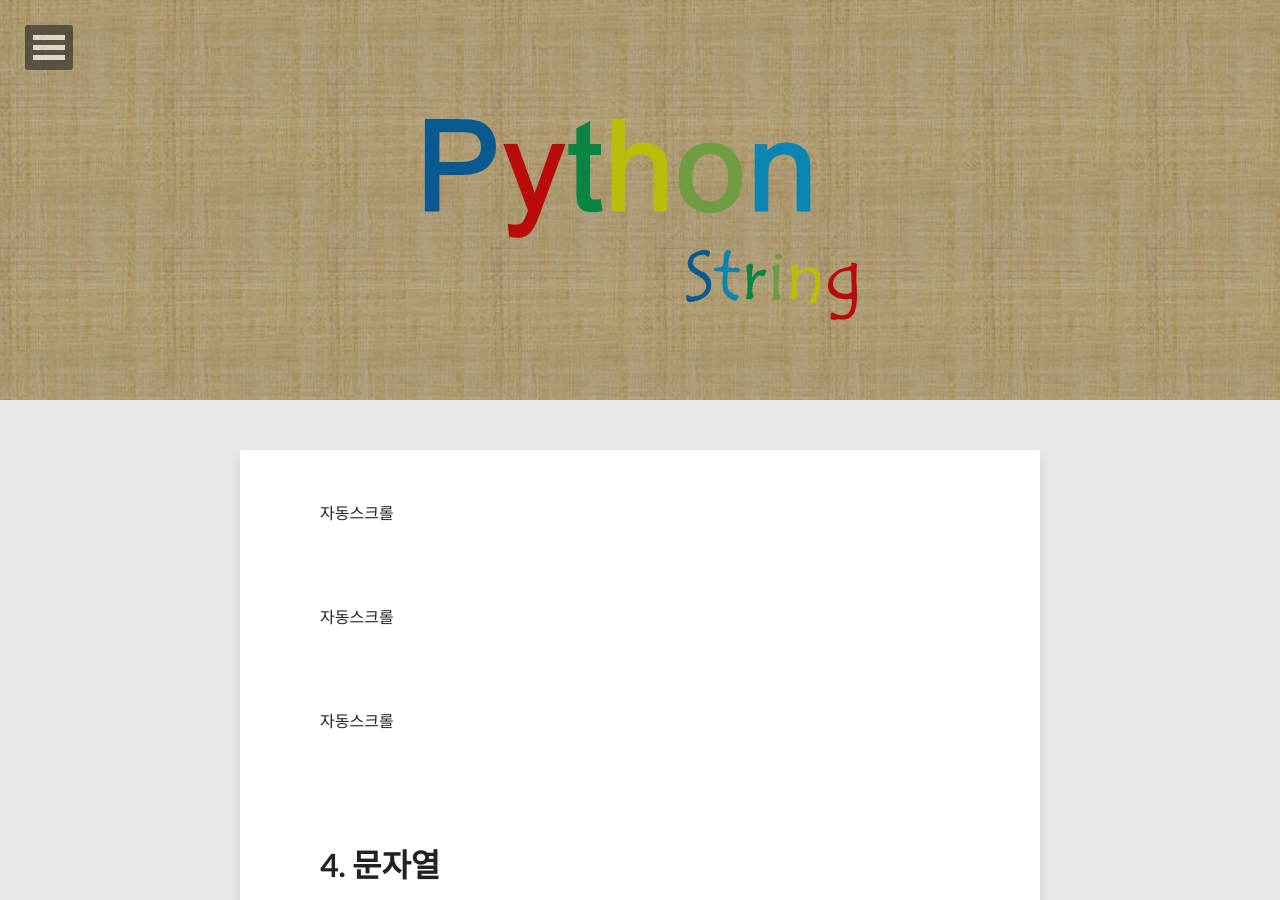
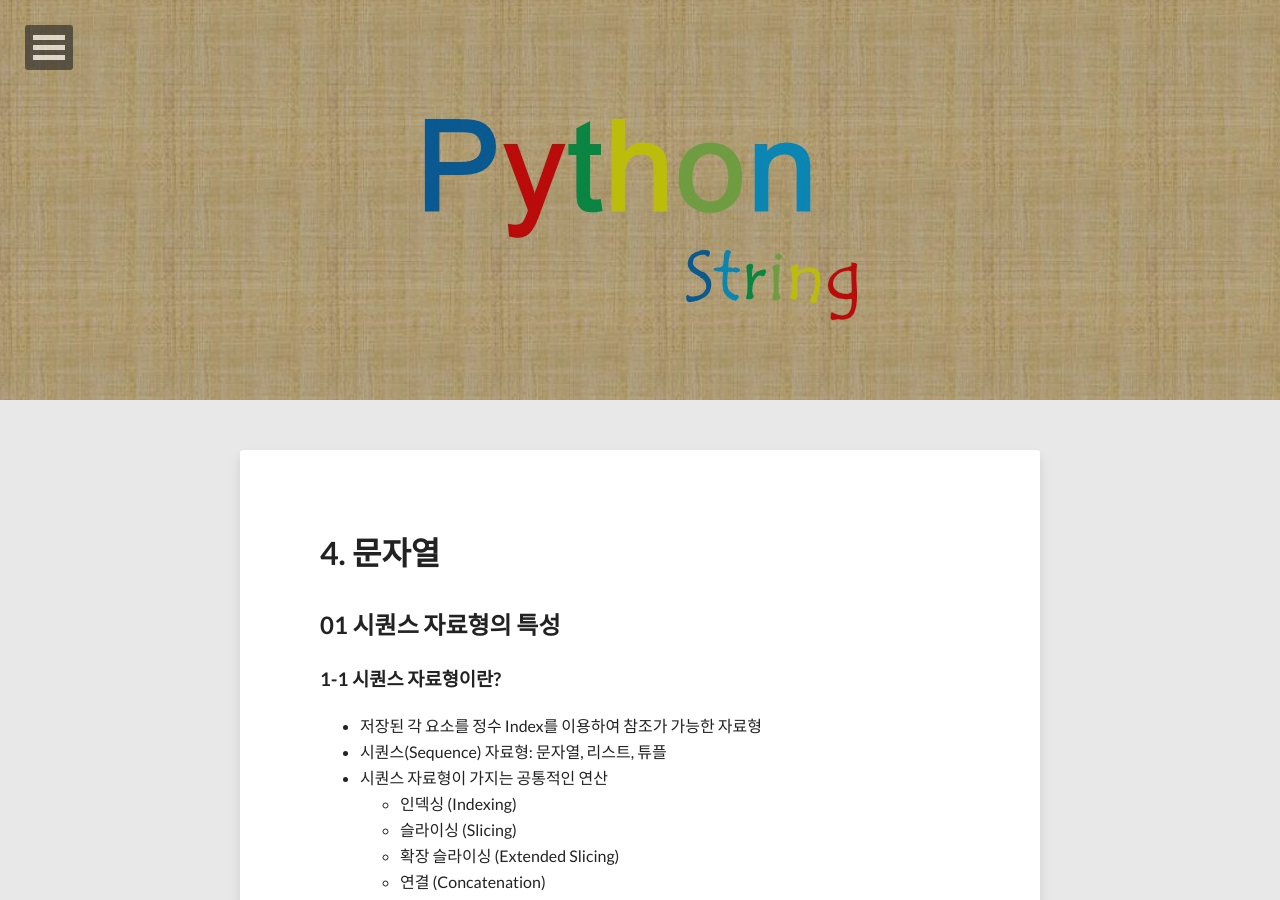
Before and after one commit to geoncheollee/geonblog, a Jekyll site: the page built from lecture_2.md, in a window 1280 px wide and 900 px high. Built offline with Jekyll 4.4.1, drawn with Linux system fonts in a browser that asks for light colours; nearby versions of some CDN libraries; comment, search, counter and statistics services are not loaded.

Commit message:
Update lecture_2.md

```diff
--- a/lecture_2.md
+++ b/lecture_2.md
@@ -8,40 +8,6 @@
   <!-- creditlink: https://github.com/geoncheollee/geonblog/blob/gh-pages/images/lecture_4_logo.jpg -->
 share: true
 ---
-
-<html>
-<script language="javascript">
-<!--
-
-
-var tScroll, userHeight, curPos = 0;
-
-
-function runTimer() {
- curPos = document.body.scrollTop + 3;
- window.scroll(0, curPos);
- userHeight = document.body.scrollHeight - document.body.clientHeight;  // 시각적으로 볼 수 없는 높이의 합
-
- if (curPos > userHeight) window.scroll(0, 0);  // 볼 수 없는 높이와 스크롤바top좌표가 같으면 스크롤바의 이동완료를 의미
- tscroll = window.setTimeout("runTimer()", 100);
-}
-
-
-window.onload = runTimer;
-window.onunload = new Function("clearTimeout(tscroll)");
-
-// -->
-</script>
-
-
-<body style="margin-bottom:350pt;" scroll="auto">
-자동스크롤<br><br><br><br>
-자동스크롤<br><br><br><br>
-자동스크롤<br><br><br><br>
-</body>
-</html>
-
-
 
 # 4. 문자열
 
```
